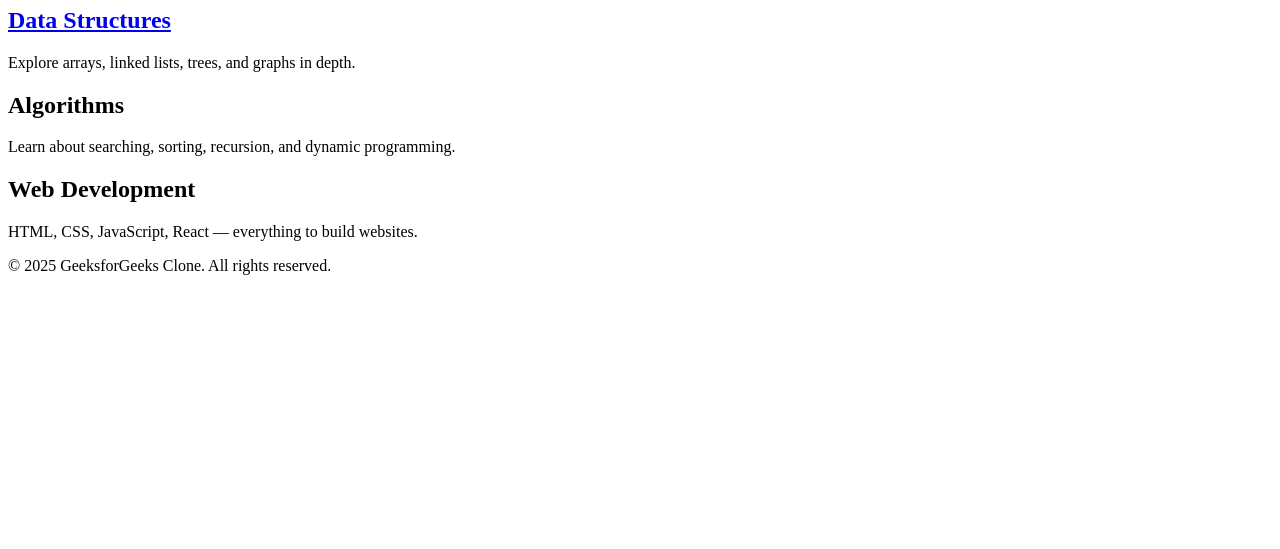
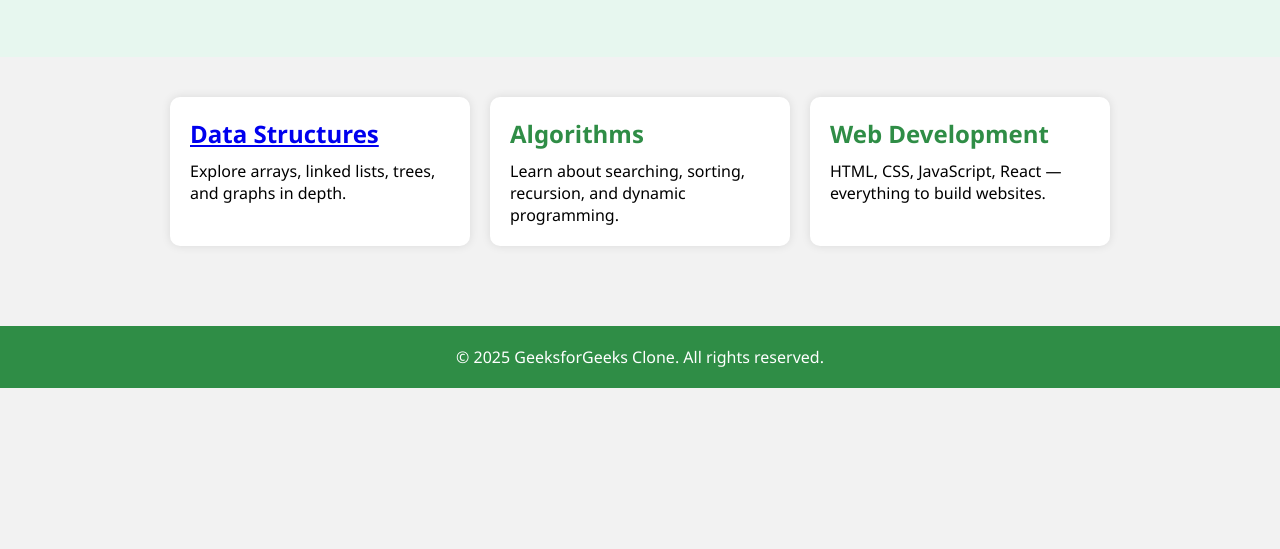
Before and after one commit to megatechh/clone-1, a plain HTML site: page index.html in a window 1280 px wide. Shown: the part 251-800 px from the top of the page. Drawn offline with Linux system fonts and the light colour scheme.

Commit message:
Update index.html

```diff
--- a/index.html
+++ b/index.html
@@ -4,7 +4,7 @@
   <meta charset="UTF-8" />
   <meta name="viewport" content="width=device-width, initial-scale=1.0"/>
   <title>GeeksforGeeks Clone</title>
-  <link rel="stylesheet" href="project1.css" />
+  <link rel="stylesheet" href="p1.css" />
 </head>
 <body>
   <!-- Header -->
```
